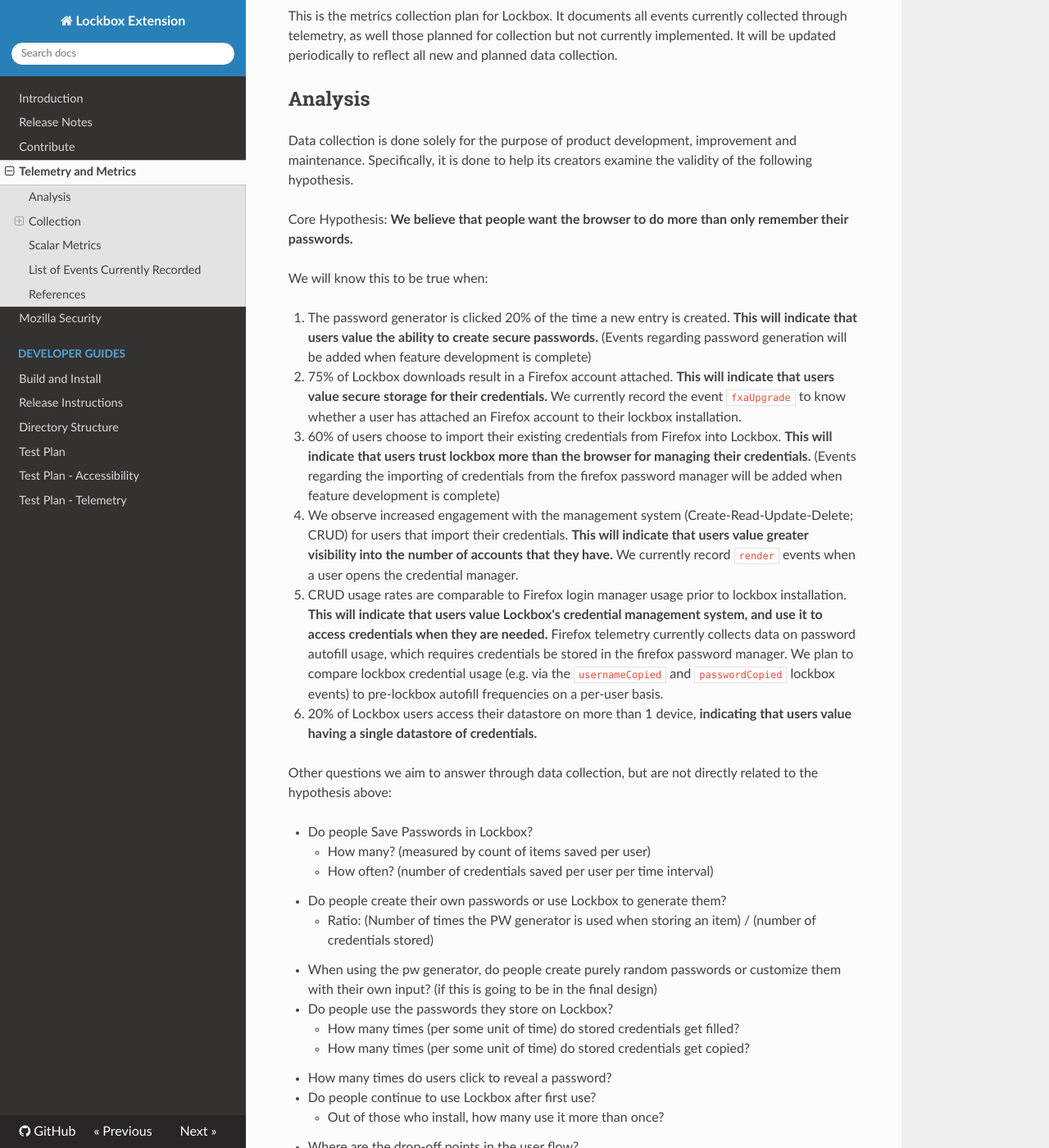
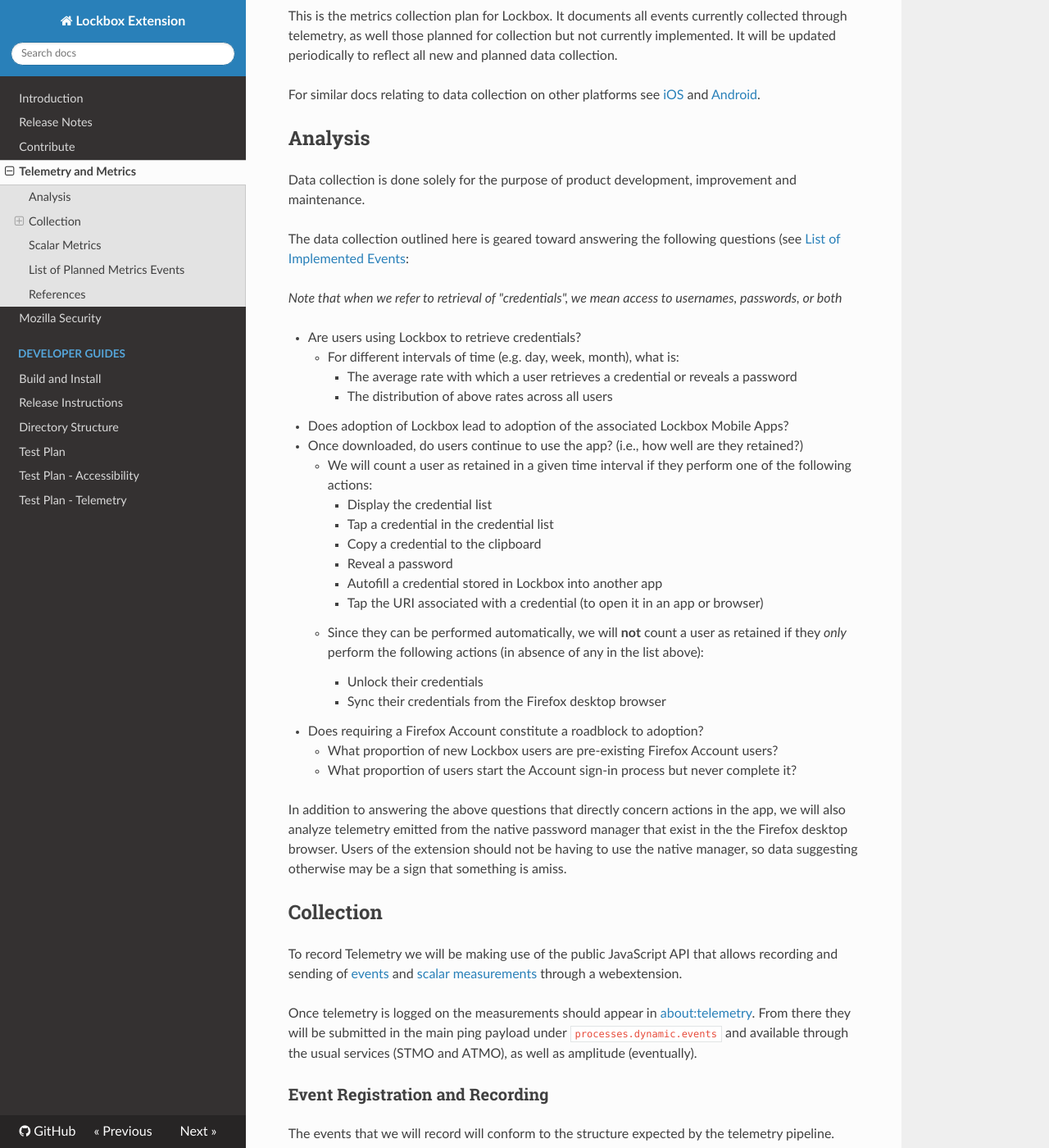
Before and after one commit to mozilla-lockwise/lockwise-addon, an MkDocs documentation site: the page built from docs/metrics.md, in a window 1280 px wide and 1400 px high, scrolled down 392 px. Shown: the whole window at 82% size. Built offline with MkDocs 1.6.1, drawn with Linux system fonts in a browser that asks for light colours; nearby versions of some CDN libraries; old or Windows-style settings are respelled for this version of MkDocs; some of the changed text lies outside the part shown.

Commit message:
edit metrics doc

````diff
--- a/docs/metrics.md
+++ b/docs/metrics.md
@@ -1,6 +1,6 @@
-# Lockbox Metrics Plan
+# Lockbox Desktop Addon Metrics Plan
 
-_Last Updated: Feb 19, 2018_
+_Last Updated: Feb 19, 2019_
 
 <!-- TOC depthFrom:2 depthTo:6 withLinks:1 updateOnSave:1 orderedList:0 -->
 
@@ -8,64 +8,50 @@
 - [Collection](#collection)
 	- [Event Registration and Recording](#event-registration-and-recording)
 - [Scalar Metrics](#scalar-metrics)
-- [List of Events Currently Recorded](#list-of-events-currently-recorded)
+- [List of Planned Metrics Events](#list-of-planned-metrics-events)
 - [References](#references)
 
 <!-- /TOC -->
 
 This is the metrics collection plan for Lockbox. It documents all events currently collected through telemetry, as well those planned for collection but not currently implemented. It will be updated periodically to reflect all new and planned data collection.
 
+For similar docs relating to data collection on other platforms see [iOS](https://github.com/mozilla-lockbox/lockbox-ios/blob/master/docs/metrics.md) and [Android](https://github.com/mozilla-lockbox/lockbox-android/blob/master/docs/metrics.md).
+
 ## Analysis
 
-Data collection is done solely for the purpose of product development, improvement and maintenance. Specifically, it is done to help its creators examine the validity of the following hypothesis.
+Data collection is done solely for the purpose of product development, improvement and maintenance.
 
-Core Hypothesis: **We believe that people want the browser to do more than only remember their passwords.**
+The data collection outlined here is geared toward answering the following questions (see [List of Implemented Events](#list-of-planned-metrics-events):
 
-We will know this to be true when:
+*Note that when we refer to retrieval of "credentials", we mean access to usernames, passwords, or both*
 
-1. The password generator is clicked 20% of the time a new entry is created. **This will indicate that users value the ability to create secure passwords.** (Events regarding password generation will be added when feature development is complete)
+* Are users using Lockbox to retrieve credentials?
+	* For different intervals of time (e.g. day, week, month), what is:
+		* The average rate with which a user retrieves a credential or reveals a password
+		* The distribution of above rates across all users
+* Does adoption of Lockbox lead to adoption of the associated Lockbox Mobile Apps?
+* Once downloaded, do users continue to use the app? (i.e., how well are they retained?)
+	* We will count a user as retained in a given time interval if they perform one of the following actions:
+		* Display the credential list
+		* Tap a credential in the credential list
+		* Copy a credential to the clipboard
+		* Reveal a password
+		* Autofill a credential stored in Lockbox into another app
+		* Tap the URI associated with a credential (to open it in an app or browser)
+	* Since they can be performed automatically, we will **not** count a user as retained if they *only* perform the following actions (in absence of any in the list above):
+		* Unlock their credentials
+		* Sync their credentials from the Firefox desktop browser
+* Does requiring a Firefox Account constitute a roadblock to adoption?
+	* What proportion of new Lockbox users are pre-existing Firefox Account users?
+	* What proportion of users start the Account sign-in process but never complete it?
 
-2. 75% of Lockbox downloads result in a Firefox account attached. **This will indicate that users value secure storage for their credentials.** We currently record the event `fxaUpgrade` to know whether a user has attached an Firefox account to their lockbox installation.
-
-3. 60% of users choose to import their existing credentials from Firefox into Lockbox. **This will indicate that users trust lockbox more than the browser for managing their credentials.** (Events regarding the importing of credentials from the firefox password manager will be added when feature development is complete)
-
-4. We observe increased engagement with the management system (Create-Read-Update-Delete; CRUD) for users that import their credentials. **This will indicate that users value greater visibility into the number of accounts that they have.** We currently record `render` events when a user opens the credential manager.
-
-5. CRUD usage rates are comparable to Firefox login manager usage prior to lockbox installation. **This will indicate that users value Lockbox's credential management system, and use it to access credentials when they are needed.** Firefox telemetry currently collects data on password autofill usage, which requires credentials be stored in the firefox password manager. We plan to compare lockbox credential usage (e.g. via the `usernameCopied` and `passwordCopied` lockbox events) to pre-lockbox autofill frequencies on a per-user basis.
-
-6. 20% of Lockbox users access their datastore on more than 1 device, **indicating that users value having a single datastore of credentials.**
-
-
-Other questions we aim to answer through data collection, but are not directly related to the hypothesis above:
-
-- Do people Save Passwords in Lockbox?
-	- How many? (measured by count of items saved per user)
-	- How often? (number of credentials saved per user per time interval)
-- Do people create their own passwords or use Lockbox to generate them?
-	- Ratio: (Number of times the PW generator is used when storing an item) / (number of credentials stored)
-- When using the pw generator, do people create purely random passwords or customize them with their own input? (if this is going to be in the final design)
-- Do people use the passwords they store on Lockbox?
-	- How many times (per some unit of time) do stored credentials get filled?
-	- How many times (per some unit of time) do stored credentials get copied?
-- How many times do users click to reveal a password?
-- Do people continue to use Lockbox after first use?
-	- Out of those who install, how many use it more than once?
-- Where are the drop-off points in the user flow?
-	- Do the majority of people make it all the way through the setup process?
-	- Once initially setup, do people continue to add credentials?
-- Do people sync their passwords between Firefox instances?
-	- How does syncing affect engagement?
-
+In addition to answering the above questions that directly concern actions in the app, we will also analyze telemetry emitted from the native password manager that exist in the the Firefox desktop browser. Users of the extension should not be having to use the native manager, so data suggesting otherwise may be a sign that something is amiss.
 
 ## Collection
 
-At this point, all measurements related to Lockbox will be made client-side. However, future releases will give users the option to sync their Lockbox data via an FxA account, at which point additional measurements will be logged server-side through the FxA data pipeline. We are not directly responsible for the measurements made through that mechanism.
+To record Telemetry we will be making use of the public JavaScript API that allows recording and sending of [events](https://firefox-source-docs.mozilla.org/toolkit/components/telemetry/telemetry/collection/events.html#public-js-api) and [scalar measurements](https://firefox-source-docs.mozilla.org/toolkit/components/telemetry/telemetry/collection/scalars.html#js-api) through a webextension.
 
-For our internal alpha release, we will be making use of the public JavaScript API that allows recording and sending of event data and scalar data through an add-on. The API is documented here:
-
-https://firefox-source-docs.mozilla.org/toolkit/components/telemetry/telemetry/collection/events.html#the-api
-
-Once events are logged in the client they should appear in [about:telemetry](about:telemetry). From there they will be submitted in the main ping payload under `processes.dynamic.events` and available through the usual services (STMO and ATMO), as well as amplitude.
+Once telemetry is logged on the measurements should appear in [about:telemetry](about:telemetry). From there they will be submitted in the main ping payload under `processes.dynamic.events` and available through the usual services (STMO and ATMO), as well as amplitude (eventually).
 
 ### Event Registration and Recording
 
@@ -75,9 +61,8 @@
 
 The API takes care of the timestamp for us. We just need to define `category`, `method`, `object` and `extra` (`value` is optional and we won't use it).
 
-Because we are using the API through an add-on it **isn't** necessary that we include an events.yaml file.
 
-Instead we will define our events by **registering** them using a call to `Services.telemetry.registerEvents(category, eventData)`.
+Events are defined by **registering** them using a call to `Services.telemetry.registerEvents(category, eventData)`.
 
 Here's a breakdown of how a to register a typical event:
 
@@ -94,13 +79,13 @@
 For our purposes, we will use the `extra` field for a few purposes:
 
 - To log the UUID of the item that has been added or changed (e.g. `"item_id": UUID`)
-- To log the fields that are modified when an item is updated in the datastore (e.g. `"fields": "password,notes"`  (because the value has to be a string we will have to concat the fields that were updated somehow)
+- To log the fields that are modified when an item is updated in the datastore (e.g. `"fields": "username,passsword,address"` (because the value has to be a string we will have to concat the fields that were updated somehow)
 
 Once an event is registered, we can record it with:
 
-`Services.telemetry.recordEvent(category, method, object, null, extra)`
+`Services.telemetry.recordEvent(category, method, object, value, extra)`
 
-When recording, we can use `null` for `value`.
+Note: The semantics of `value` is contingent on the event being recorded, see list below.
 
 See the Events section for specific examples of event registration and recording.
 
@@ -124,39 +109,44 @@
 	"category.scalar_name", value
 );
 ```
-e.g. `lockboxV1.datastoreCount` for the scalar name.
+e.g. `lockbox-addon.loginCount` for the scalar name.
 
 We can also use `scalarAdd` to increment a scalar value by some amount.
 
 ## Scalar Metrics
 
-These are the metrics we currently collect regarding the state of user datastores.
+These are the metrics we currently collect regarding the state of the user's login storage.
 
-- `datastoreCount` (integer). Current count of the number of items in the user's datastore. Note that this scalar is only updated when the user renders their full item list, either in the management view or in the doorhanger. So when testing whether this scalar is accurately updated, please re-render the item list.
+- `loginCount` (SCALAR_TYPE_COUNT). Current count of the number of items in the user's login storage. If possible, this scalar should be set upon opening either the doorhanger or full extension interface.
 
-## List of Events Currently Recorded
+- `loginsAccessedAllTime` (SCALAR_TYPE_COUNT). Running total of logins accessed (copied, revealed) through the extension interface or doorhanger. Should never be reset.
 
-All events are currently implemented under the **category: lockboxV2**. The `extra` field contains `itemid` for events pertaining to a particular Lockbox item. They are listed and grouped together below based on the contents of the event's `method` field.
+- `loginsAccessed` (SCALAR_TYPE_COUNT). Total of logins accessed (copied, revealed) since last ping through the extension interface or doorhanger. TODO: in native code scalars are automatically reset when a new ping is cut. Will that happen for us?
 
-1. `startup` fires when the webextension is loaded. **objects**: webextension. Note that this event fires whenever the browser is started, so is not indicative of direct user interaction with Lockbox.
+Note that if the preceding two scalars are going to cause engineering headaches its possible to obtain equivalent values from the event telemetry (its just more work).
 
-2. `iconClick` fires when someone clicks the toolbar icon. **objects**: toolbar
+## List of Planned Metrics Events
 
-3. `render` events fire when the item manager or doorhanger (when implemented) are rendered. **objects**: manage, doorhanger
+All events are currently implemented under the **category: lockbox-addon**. The `extra` field contains `itemid` for events pertaining to a particular Lockbox item. They are listed and grouped together below based on the contents of the event's `method` field.
 
-4. `itemAdding`, `itemUpdating`, `itemDeleting` fire when a user clicks to submit a new item or edit or delete an existing item. **objects**: addItemForm, updatingItemForm
+1. `startup` fires when the webextension is loaded. **objects**: webextension. Note that this event fires whenever the browser is started, so is not indicative of direct user interaction with Lockbox. **value** is null.
 
-5.  `itemAdded`, `itemUpdated`, `itemDeleted` fire after a successful add/update/delete action. **objects**: addItemForm, updatingItemForm
+2. `click` fires when someone clicks on one of the UI elements listed **objects**: `toolbar`, `get_mobile`, `faq`, `account_settings`, `give_feedback`, `settings_menu` (or whatever the menu is that contains links to account settings, faq, etc). **value** is null.
 
-6. `added`, `updated`, `deleted` fire when an item is added/updated/deleted in the backend datastore. Has itemid in the extra field. **objects**: datastore
+3. `show` events fire when various UI elements are rendered shown to the user. **objects**: `item_list_manager`, `item_list_doorhanger`, `item_detail_doorhanger` `item_detail_manager`, `new_item`, `item_edit`, `delete_confirm`, `connect_another_device`, `reconnect_sync` **value** should be a boolean for `item_list_*` events indicating whether any logins are in the login list (e.g. `False` if the list is empty).
 
-7. `itemSelected` fires when a user clicks an item in the itemlist. **objects** itemList
+4. `item_add`, `item_update`, `item_delete` fire after a successful adding, editing or deleting of a credential. **objects**: manager, doorhanger (contingent on where the user initiated the action). item GUID should be in the extra field. **value** is null
 
-8. `usernameCopied` and `passwordCopied` fire when a user copies their username or password from an item. **objects**: itemDetails
+5. `item_selected` fires when a user clicks an item in the itemlist. **objects** manager, doorhanger  **value** is null
 
-9. `feedbackClick` fires when the user clicks the "Send Feedback" button. **objects**: manage
+6. `copy_password` and `copy_username` fire when a user copies their username or password from an item. **objects**: `item_detail_manager`, `item_detail_doorhanger` **value** is null
 
-10. `faqClick` fires when the user clicks the "FAQ" button. **objects**: manage
+7. `reveal_password` fires when a user reveals a password from within the item detail view. **objects**: `item_detail_manager`, `item_detail_doorhanger` **value** is null
+
+8. `open_website` fires when a user clicks to open a credential's associated web address. **objects**: `item_detail_manager`, `item_detail_doorhanger` **value** is null
+
+
+
 
 ---
 
````
